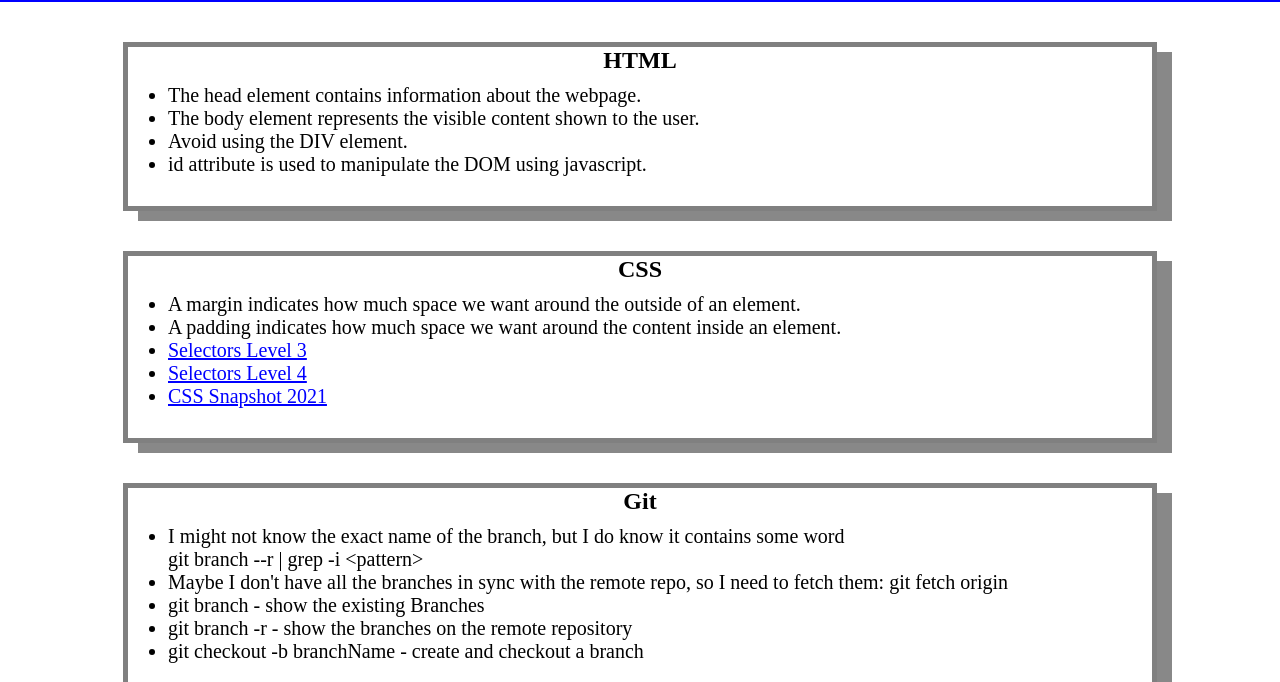
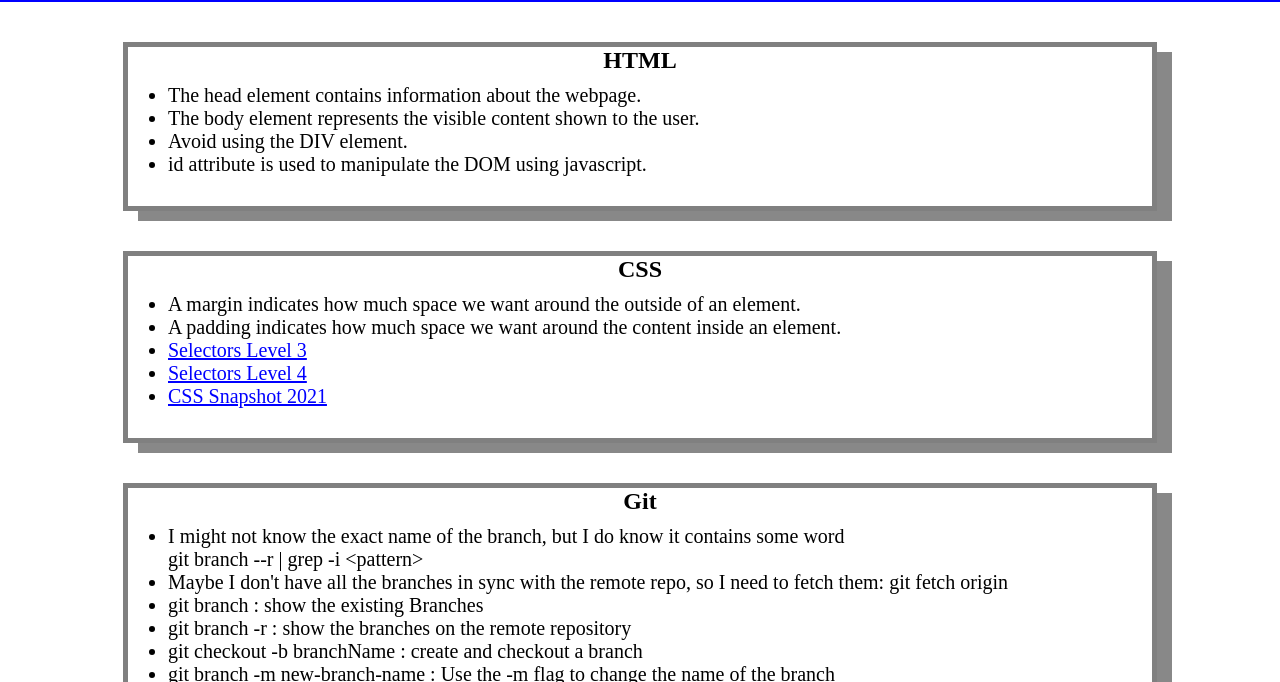
Before and after one commit to mikeyboxx/prework-study-guide, a plain HTML site: page index.html in a window 1280 px wide. Shown: the part 118-800 px from the top of the page. Drawn offline with Linux system fonts and the light colour scheme.

Commit message:
added more Git content

```diff
--- a/index.html
+++ b/index.html
@@ -46,9 +46,11 @@
           <li>Maybe I don't have all the branches in sync with the remote repo, so I need to fetch them:
 
           git fetch origin</li>
-          <li>git branch - show the existing Branches</li>
-          <li>git branch -r - show the branches on the remote repository</li>
-          <li>git checkout -b branchName - create and checkout a branch</li>
+          <li>git branch : show the existing Branches</li>
+          <li>git branch -r : show the branches on the remote repository</li>
+          <li>git checkout -b branchName : create and checkout a branch</li>
+          <li>git branch -m new-branch-name :
+            Use the -m flag to change the name of the branch </li>
         </ul>
       </section>
 
```
